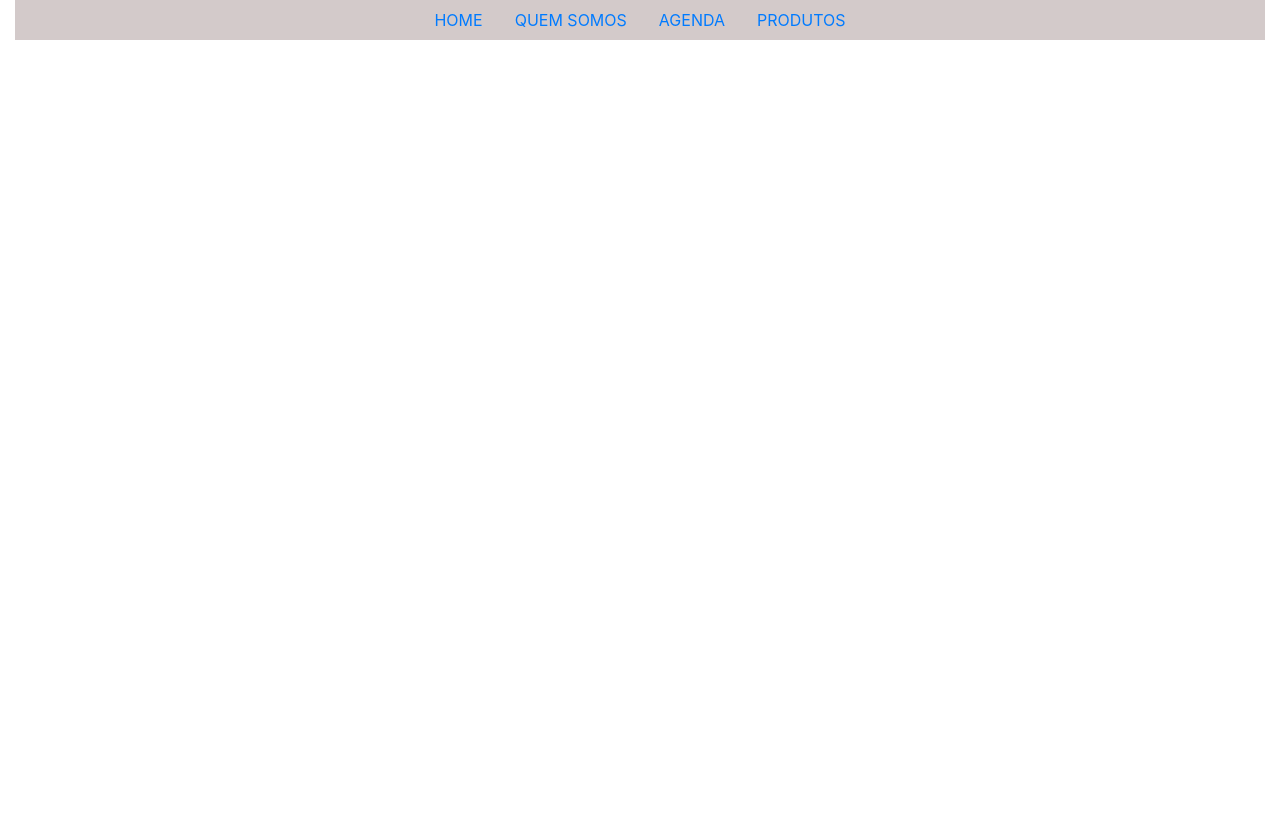
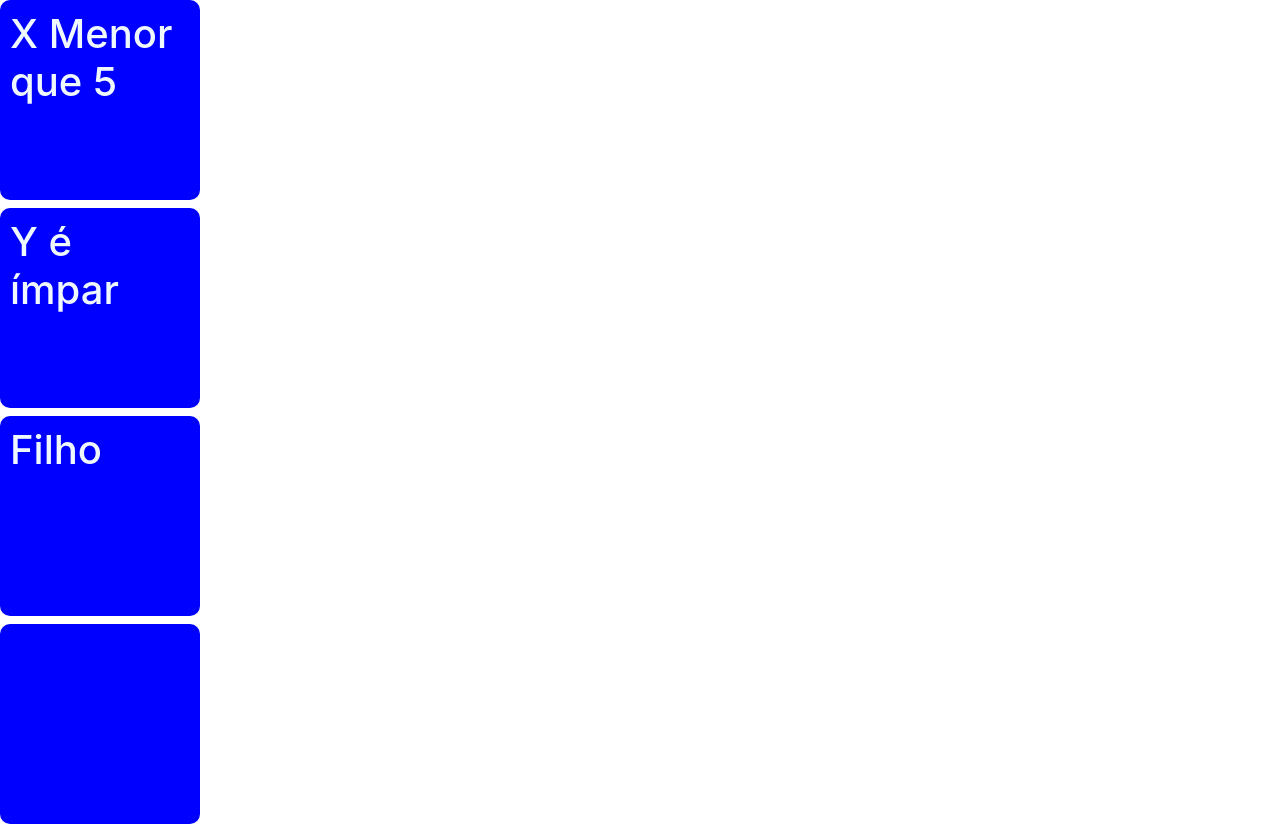
Before and after one commit to leoportogtr86/react-js, a React (Create React App) app: page / in a window 1280 px wide. Before the commit the page ends 800 px from the top, so only its background shows below. Built offline with nearby package versions, Linux system fonts and the light colour scheme; no server answers.

Commit message:
renderizacao condicional

```diff
--- a/src/components/App.jsx
+++ b/src/components/App.jsx
@@ -1,29 +1,24 @@
 import React, { useState } from "react";
 import Menu from "./Menu";
 import Axios from "axios";
+import Condicional from "./Condicional";
 
 //poderiamos carregar a pagina e dar f5 para os numeros iremo mudando automaticamente
 //ou fazer isso via hooks
 
 export default props => {
-  const [msg, setMsg] = useState("");
-
-  Axios.get("http://localhost:3001/react").then(res => {
-    console.log(res.data);
-
-    setMsg(res.data.msg)
-  });
 
   return (
     <div>
 
 
+        <Condicional/>
 
 
-      <Menu item1="HOME" item2="QUEM SOMOS" item3="AGENDA" item4="PRODUTOS" />
 
 
-      <h2 >{msg}</h2>
+
+
     </div>
   );
 };
--- /dev/null
+++ b/src/components/Condicional.css
@@ -0,0 +1,8 @@
+h1 {
+    width: 200px;
+    height: 200px;
+    background-color: blue;
+    color: aliceblue;
+    border-radius: 10px;
+    padding: 10px 10px 10px 10px;
+}
--- /dev/null
+++ b/src/components/Condicional.jsx
@@ -0,0 +1,26 @@
+import React from 'react'
+import './Condicional.css'
+
+export default props =>{
+
+    let x = 4
+    let y = 13
+    let nome  = 'Davi'
+
+    return (
+
+        <div>
+{/*
+            operador ternario
+            condicao ? true : false */}
+
+            {x > 5 ? <h1>X Maior que 5</h1> : <h1>X Menor que 5</h1>}
+
+            {y%2 == 0 ? <h1>Y é par</h1> : <h1>Y é ímpar</h1> }
+
+            {nome == 'Leo' ? <h1>Pai</h1> : <h1>Filho</h1>}
+
+
+        </div>
+    )
+}
```
